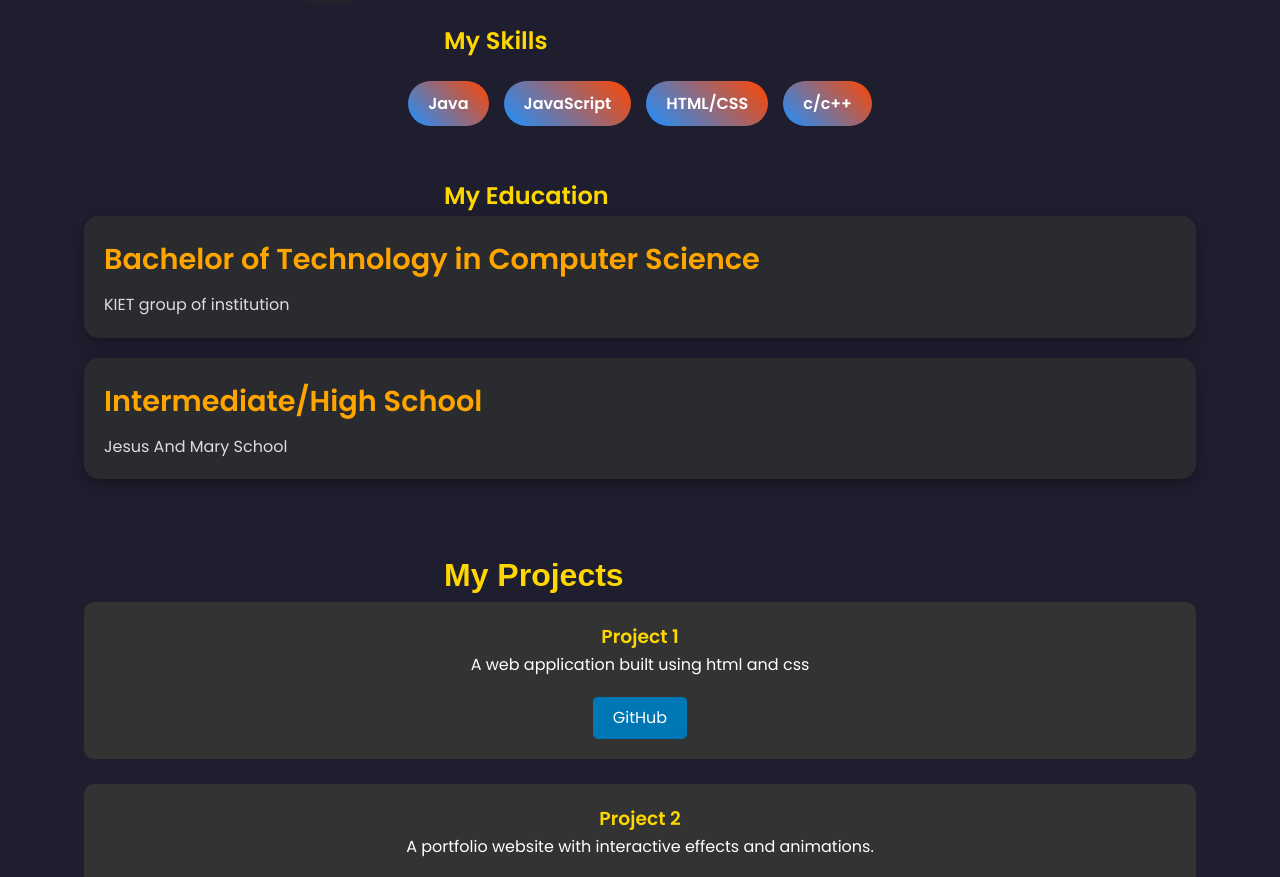
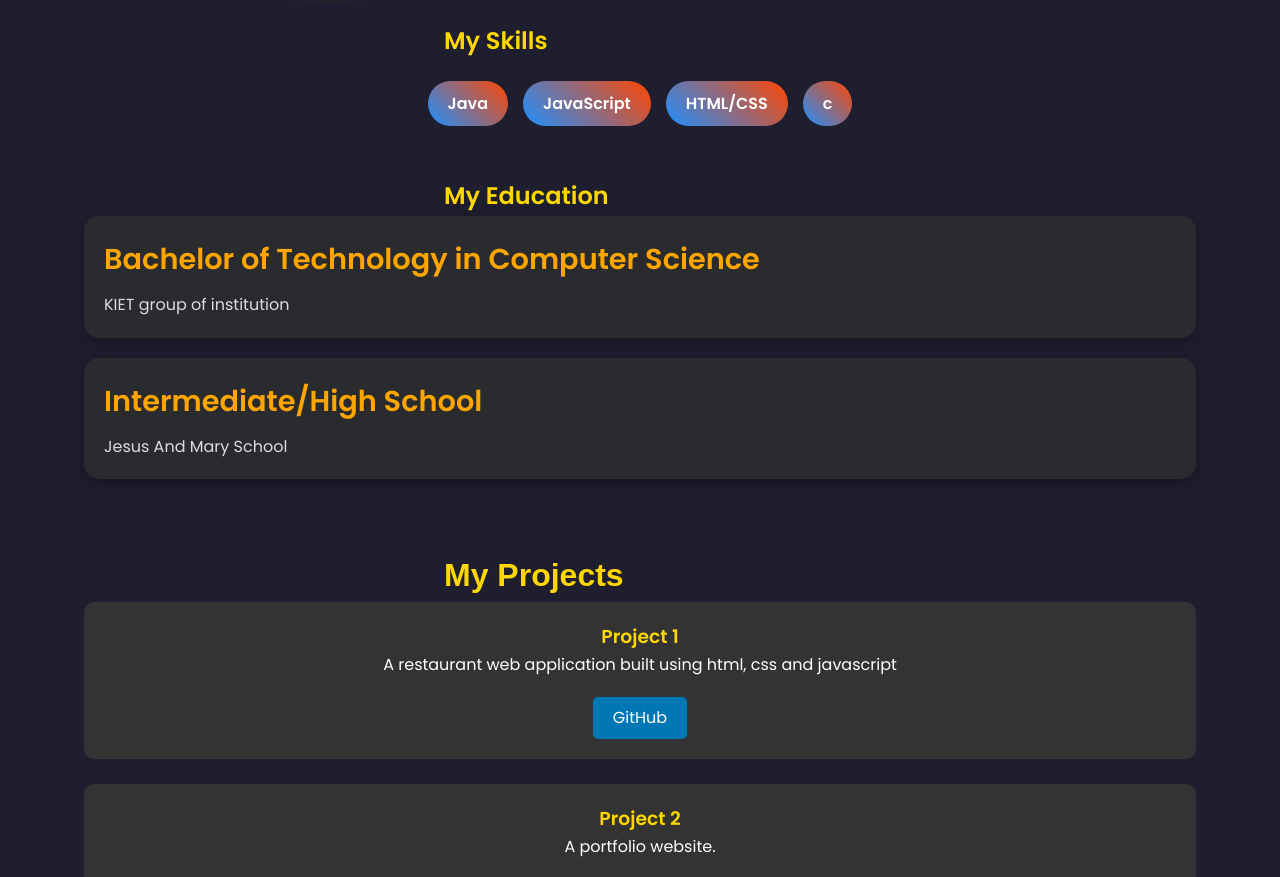
Before and after one commit to jahnavipandey23/portfolio, a plain HTML site: page index.html in a window 1280 px wide. Shown: the part 635-1512 px from the top of the page. Drawn offline with Linux system fonts and the light colour scheme.

Commit message:
Update index.html

```diff
--- a/index.html
+++ b/index.html
@@ -59,7 +59,7 @@
                 <div class="skill-item">Java</div>
                 <div class="skill-item">JavaScript</div>
                 <div class="skill-item">HTML/CSS</div>
-                <div class="skill-item">c/c++</div>
+                <div class="skill-item">c</div>
 
 
             </div>
@@ -75,7 +75,7 @@
             <h3 class="education-title" onclick="toggleDetails('btech-details')">Bachelor of Technology in Computer Science</h3>
             <p>KIET group of institution</p>
             <div class="education-details" id="btech-details">
-                <p> In my first semester I actively participated in events like IDEATEX-24 and tech workshops,Bootcamps of AWS,Git and many more and also secured 9.13 sgpa.
+                <p> I actively participated in events like IDEATEX-24 ,hackathons, coding Contest(AlgoUtsav) and several tech workshops,Bootcamps of AWS, Git and many more and also secured 9.13 sgpa.
 
                 </p>
             </div>
@@ -102,7 +102,7 @@
             <div class="project-card">
 
                 <h3><a href="" target="_blank">Project 1</a></h3>
-                <p>A web application built using html and css</p>
+                <p>A restaurant web application built using html, css and javascript</p>
 
                 <!-- Buttons inside the project card -->
                 <div class="project-buttons">
@@ -112,7 +112,7 @@
             <br>
             <div class="project-card">
                 <h3><a href="https://github.com/jahnavipandey23/portfolio" target="_blank">Project 2</a></h3>
-                <p>A portfolio website with interactive effects and animations.</p>
+                <p>A portfolio website.</p>
 
                 <!-- Buttons inside the project card -->
                 <div class="project-buttons">
```
